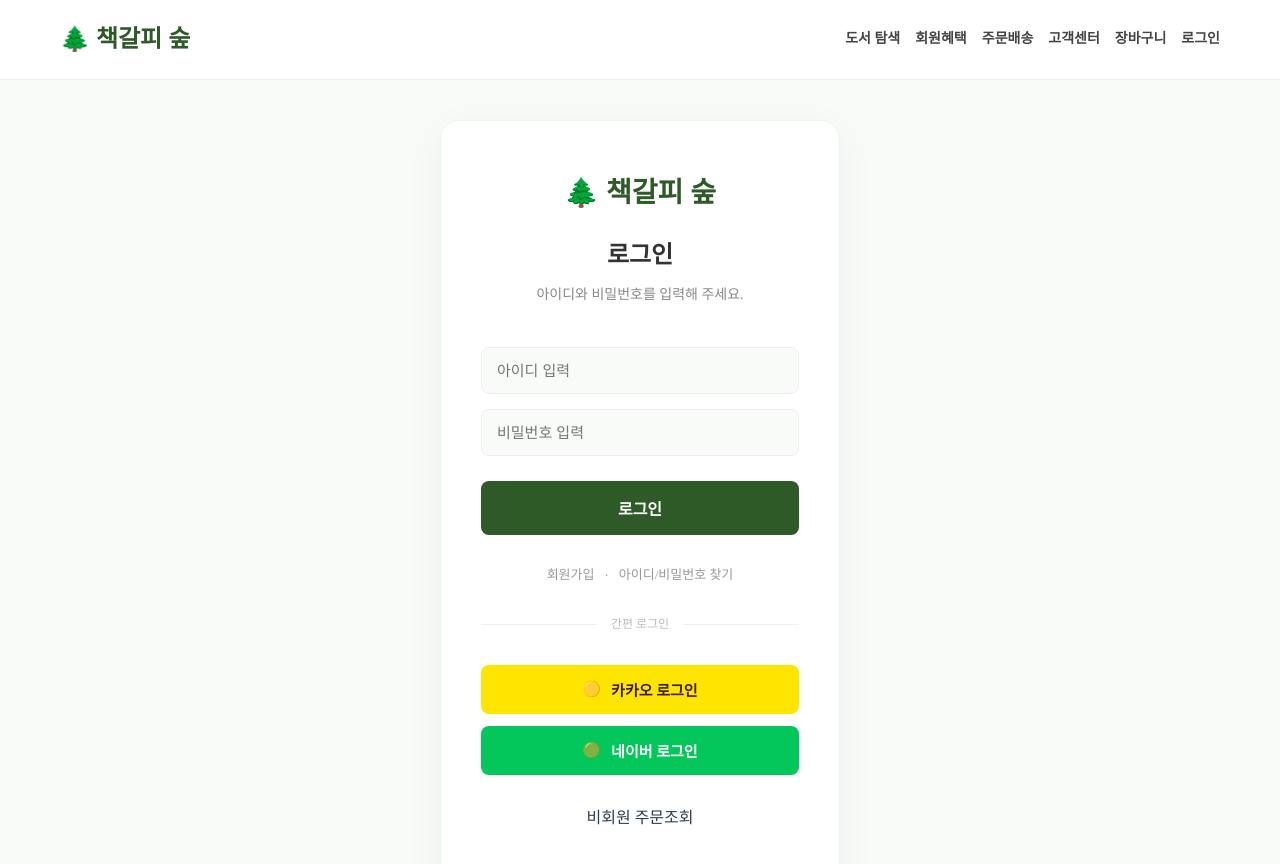
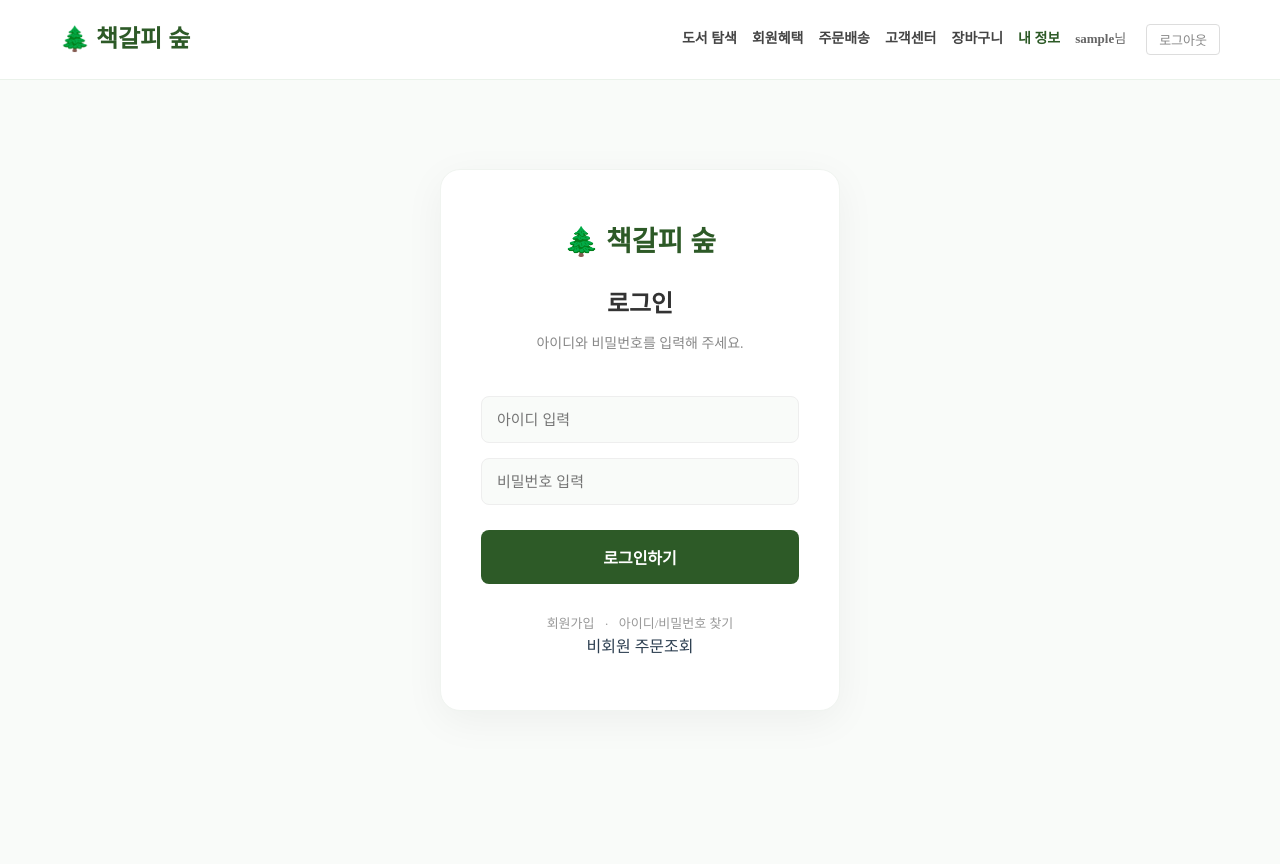
Before and after one commit to jeongjunho98/bookforest, a Next.js app: page /login in a window 1280 px wide. Shown: the top 864 px of the page. Built offline with nearby package versions, Linux system fonts and the light colour scheme; sample sign-in values are in the browser's storage.

Commit message:
feat: implement AuthContext for reactive header UI and add MyPage

```diff
--- a/src/app/layout.tsx
+++ b/src/app/layout.tsx
@@ -3,6 +3,7 @@ import "./globals.css";
 import Header from "@/components/Header/Header";
 import Footer from "@/components/Footer/Footer";
 import { CartProvider } from "@/context/CartContext";
+import { AuthProvider } from "@/context/AuthContext";
 
 export const metadata: Metadata = {
   title: "책갈피 숲 (Bookforest) - 평온한 도서 탐색",
@@ -18,6 +19,7 @@ export default function RootLayout({
     <html lang="ko">
       <body>
         <script src="//t1.daumcdn.net/mapjsapi/bundle/postcode/prod/postcode.v2.js" async></script>
+        <AuthProvider>
           <CartProvider>
             <Header />
             <main style={{ minHeight: 'calc(100vh - 80px)' }}>
@@ -25,6 +27,7 @@ export default function RootLayout({
             </main>
             <Footer />
           </CartProvider>
+        </AuthProvider>
       </body>
     </html>
   );
--- a/src/app/login/page.tsx
+++ b/src/app/login/page.tsx
@@ -3,34 +3,28 @@ import { useState } from 'react';
 import styles from "./login.module.css";
 import Link from "next/link";
 import { useRouter } from "next/navigation";
+import { useAuth } from '@/context/AuthContext';
 
 export default function LoginPage() {
   const router = useRouter();
+  const { login } = useAuth();
   const [userId, setUserId] = useState('');
   const [password, setPassword] = useState('');
 
   const handleLogin = (e: React.FormEvent) => {
     e.preventDefault();
 
-    // 관리자 계정 체크
     if (userId === 'bookforestadmin' && password === 'bookforest2026') {
-      localStorage.setItem('userRole', '관리자');
-      localStorage.setItem('userName', '최고관리자');
+      login(userId, '관리자', '정준호');
       alert('관리자 센터에 접속합니다.');
       router.push('/admin');
     } else if (userId && password) {
-      // 일반 회원 로그인 (Mock)
-      localStorage.setItem('userRole', '회원');
-      localStorage.setItem('userName', userId);
-      alert(`${userId}님, 반갑습니다! 책갈피 숲에 오신 것을 환영합니다.`);
+      login(userId, '회원', userId);
+      alert(`${userId}님, 환영합니다!`);
       router.push('/');
     } else {
       alert('아이디와 비밀번호를 입력해주세요.');
     }
-  };
-
-  const handleSocialLogin = (provider: string) => {
-    alert(`${provider} 간편 로그인을 시작합니다.`);
   };
 
   return (
@@ -43,7 +37,6 @@ export default function LoginPage() {
           <h1>로그인</h1>
           <p className={styles.subtitle}>아이디와 비밀번호를 입력해 주세요.</p>
 
-          {/* 1. 아이디/비밀번호 로그인 */}
           <form className={styles.emailForm} onSubmit={handleLogin}>
             <div className={styles.inputWrapper}>
               <input
@@ -53,7 +46,6 @@ export default function LoginPage() {
                 value={userId}
                 onChange={(e) => setUserId(e.target.value)}
                 required
-                autoComplete="username"
               />
             </div>
             <div className={styles.inputWrapper}>
@@ -64,30 +56,15 @@ export default function LoginPage() {
                 value={password}
                 onChange={(e) => setPassword(e.target.value)}
                 required
-                autoComplete="current-password"
               />
             </div>
-            <button type="submit" className={styles.submitBtn}>로그인</button>
+            <button type="submit" className={styles.submitBtn}>로그인하기</button>
           </form>
 
           <div className={styles.footerLinks}>
             <Link href="/signup">회원가입</Link>
             <span className={styles.dot}>·</span>
             <Link href="/account-recovery">아이디/비밀번호 찾기</Link>
-          </div>
-
-          <div className={styles.divider}>
-            <span>간편 로그인</span>
-          </div>
-
-          {/* 2. 간편 로그인 (소셜) */}
-          <div className={styles.socialGroup}>
-            <button className={`${styles.socialBtn} ${styles.kakao}`} onClick={() => handleSocialLogin('카카오')}>
-              <span className={styles.icon}>🟡</span> 카카오 로그인
-            </button>
-            <button className={`${styles.socialBtn} ${styles.naver}`} onClick={() => handleSocialLogin('네이버')}>
-              <span className={styles.icon}>🟢</span> 네이버 로그인
-            </button>
           </div>
 
           <div className={styles.nonMemberArea}>
--- a/src/components/Header/Header.module.css
+++ b/src/components/Header/Header.module.css
@@ -44,11 +44,40 @@
   color: #2d5a27;
 }
 
+.loginLink {
+  color: #2d5a27 !important;
+  border: 1px solid #2d5a27;
+  padding: 6px 15px;
+  border-radius: 20px;
+}
+
+.logoutBtn {
+  font-size: 13px;
+  color: #888;
+  border: 1px solid #ddd;
+  padding: 5px 12px;
+  border-radius: 4px;
+}
+
+.welcomeMsg {
+  font-size: 13px;
+  color: #666;
+  margin-right: 5px;
+}
+
+.adminLink, .userLink {
+  color: #2d5a27 !important;
+  font-weight: 800 !important;
+}
+
 @media (max-width: 1024px) {
   .nav {
-    gap: 10px;
+    gap: 8px;
   }
   .nav a {
     font-size: 12px;
   }
+  .welcomeMsg {
+    display: none;
+  }
 }
--- a/src/components/Header/Header.tsx
+++ b/src/components/Header/Header.tsx
@@ -1,7 +1,11 @@
+"use client";
 import Link from 'next/link';
 import styles from './Header.module.css';
+import { useAuth } from '@/context/AuthContext';
 
 export default function Header() {
+  const { isLoggedIn, userRole, userName, logout } = useAuth();
+
   return (
     <header className={styles.header}>
       <div className={`container ${styles.headerInner}`}>
@@ -14,7 +18,20 @@ export default function Header() {
           <Link href="/orders">주문배송</Link>
           <Link href="/customer-center">고객센터</Link>
           <Link href="/cart">장바구니</Link>
-          <Link href="/login">로그인</Link>
+
+          {isLoggedIn ? (
+            <>
+              {userRole === '관리자' ? (
+                <Link href="/admin" className={styles.adminLink}>관리자센터</Link>
+              ) : (
+                <Link href="/mypage" className={styles.userLink}>내 정보</Link>
+              )}
+              <span className={styles.welcomeMsg}><strong>{userName}</strong>님</span>
+              <button onClick={logout} className={styles.logoutBtn}>로그아웃</button>
+            </>
+          ) : (
+            <Link href="/login" className={styles.loginLink}>로그인</Link>
+          )}
         </nav>
       </div>
     </header>
--- /dev/null
+++ b/src/context/AuthContext.tsx
@@ -0,0 +1,59 @@
+"use client";
+import React, { createContext, useContext, useState, useEffect } from 'react';
+
+interface AuthContextType {
+  isLoggedIn: boolean;
+  userRole: string | null;
+  userName: string | null;
+  login: (id: string, role: string, name: string) => void;
+  logout: () => void;
+}
+
+const AuthContext = createContext<AuthContextType | undefined>(undefined);
+
+export function AuthProvider({ children }: { children: React.ReactNode }) {
+  const [isLoggedIn, setIsLoggedIn] = useState(false);
+  const [userRole, setUserRole] = useState<string | null>(null);
+  const [userName, setUserName] = useState<string | null>(null);
+
+  useEffect(() => {
+    const role = localStorage.getItem('userRole');
+    const name = localStorage.getItem('userName');
+    if (role && name) {
+      setIsLoggedIn(true);
+      setUserRole(role);
+      setUserName(name);
+    }
+  }, []);
+
+  const login = (id: string, role: string, name: string) => {
+    localStorage.setItem('userRole', role);
+    localStorage.setItem('userName', name);
+    setIsLoggedIn(true);
+    setUserRole(role);
+    setUserName(name);
+  };
+
+  const logout = () => {
+    localStorage.removeItem('userRole');
+    localStorage.removeItem('userName');
+    setIsLoggedIn(false);
+    setUserRole(null);
+    setUserName(null);
+    window.location.href = '/';
+  };
+
+  return (
+    <AuthContext.Provider value={{ isLoggedIn, userRole, userName, login, logout }}>
+      {children}
+    </AuthContext.Provider>
+  );
+}
+
+export function useAuth() {
+  const context = useContext(AuthContext);
+  if (context === undefined) {
+    throw new Error('useAuth must be used within an AuthProvider');
+  }
+  return context;
+}
```
Also changed, not shown: src/app/mypage/page.tsx (added, +52 -0 lines). Lines whose indentation alone changed are shown as unchanged.
